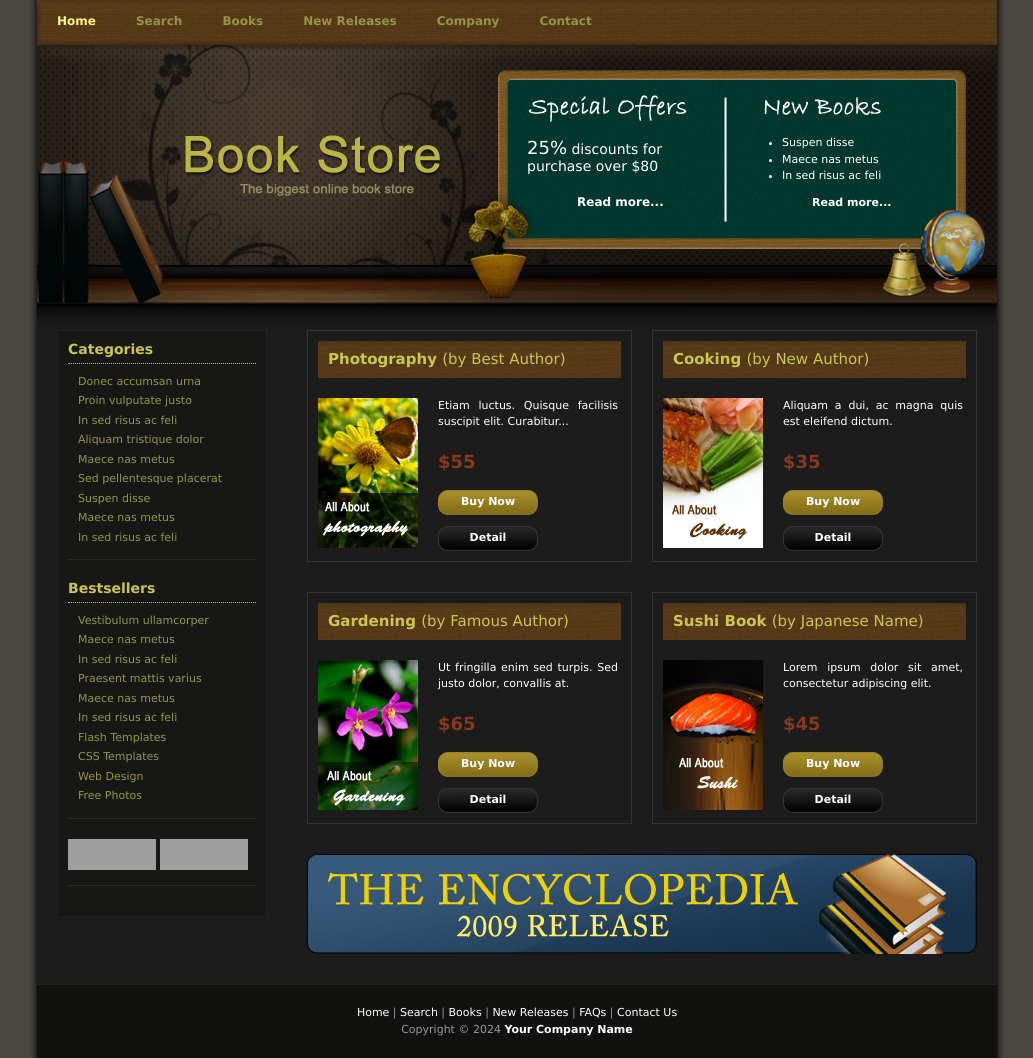
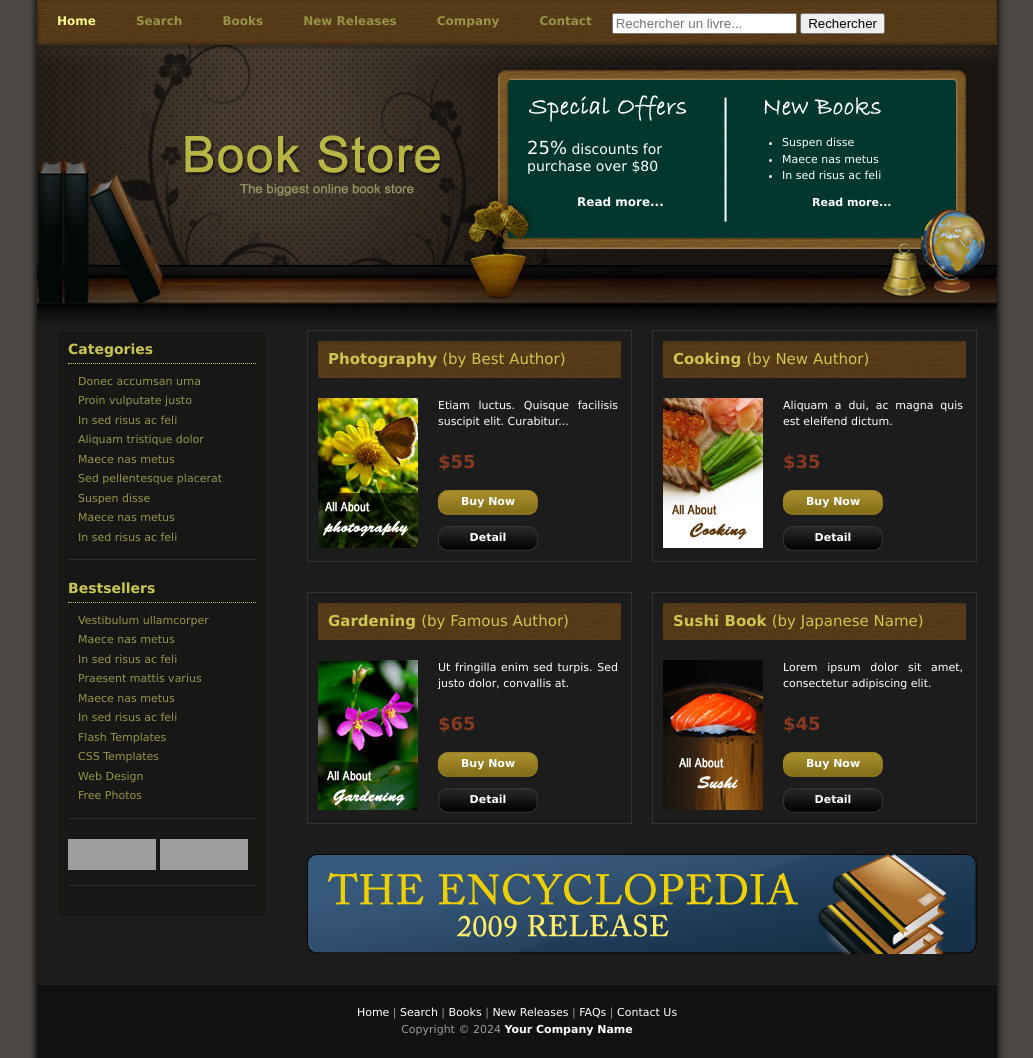
Before and after one commit to Martins-ui/biblioth-que-, a plain HTML site: page index.html in a window 1280 px wide. Shown: the whole page, without its empty margins (123-1156 px from the left). Drawn offline with Linux system fonts and the light colour scheme; grey boxes are pictures that could not be loaded.

Commit message:
Update index.html

```diff
--- a/index.html
+++ b/index.html
@@ -16,6 +16,8 @@
             <li><a href="subpage.html">Search</a></li>
             <li><a href="subpage.html">Books</a></li>
             <li><a href="subpage.html">New Releases</a></li>
+	    <input type="text" id="searchInput" placeholder="Rechercher un livre...">
+    <button onclick="searchBooks()">Rechercher</button>
             <li><a href="#">Company</a></li>
             <li><a href="#">Contact</a></li>
     	</ul>
```
